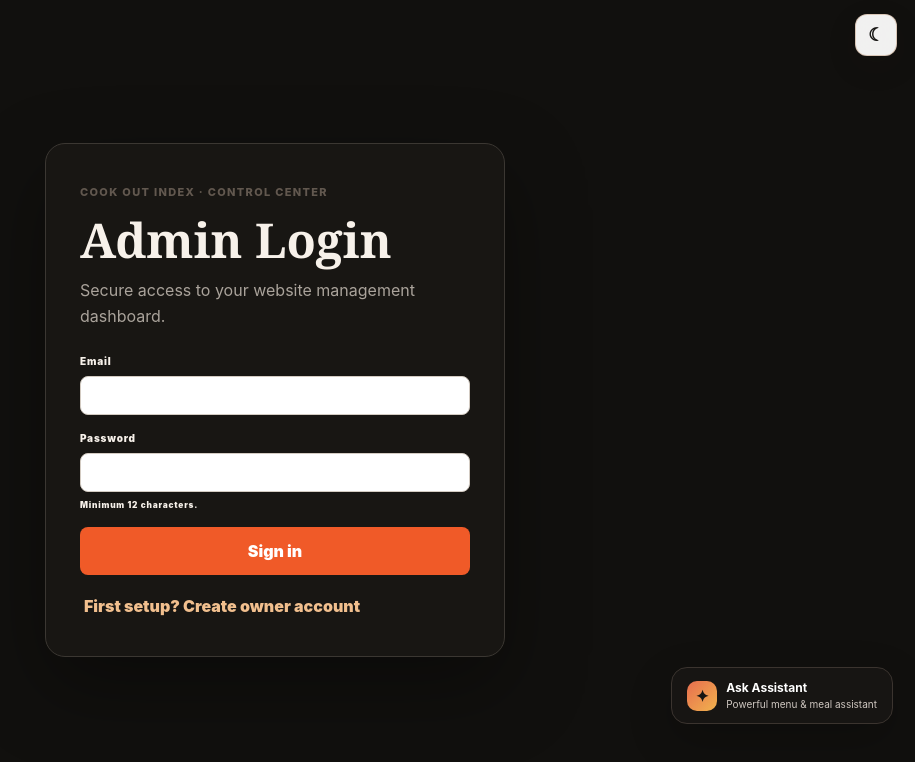
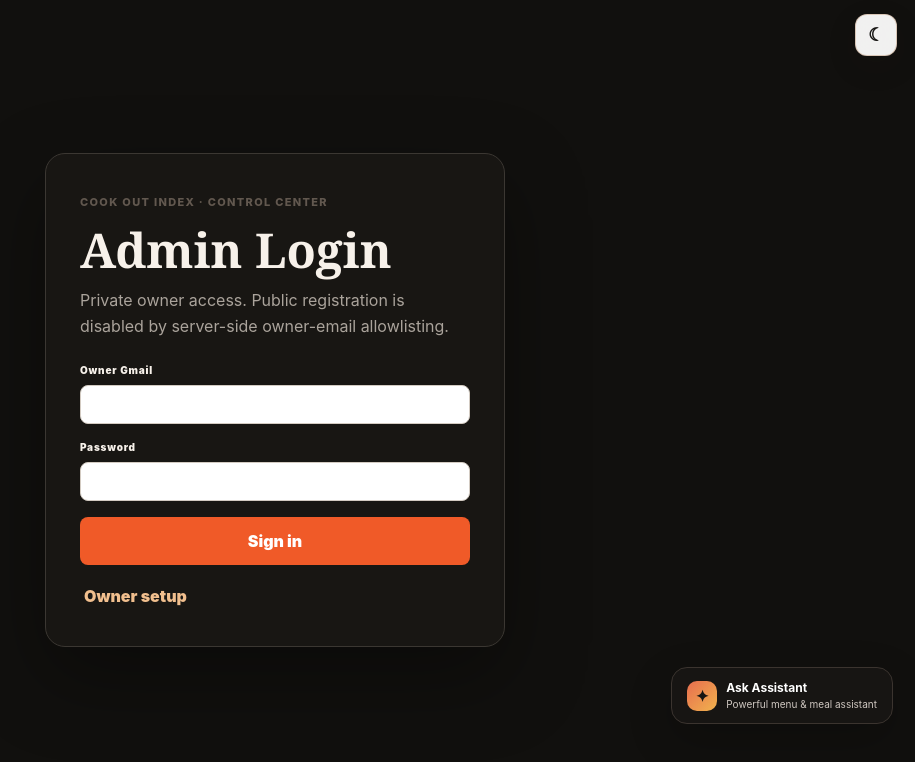
Before and after one commit to syedahtishamshahg/cookout-menu-platform, a Next.js app: page /admin/login in a window 1280 px wide. Shown: the top 762 px of the page, without its empty margins (365-1280 px from the left). Built offline with nearby package versions, Linux system fonts and the light colour scheme.

Commit message:
Add password confirmation and Gmail verification code form

```diff
--- a/src/app/admin/login/page.tsx
+++ b/src/app/admin/login/page.tsx
@@ -1,30 +1,24 @@
 "use client";
-import { useState } from "react";
-import { useRouter } from "next/navigation";
-
+import {useState} from "react";
+import {useRouter} from "next/navigation";
+type Mode="login"|"register";
 export default function AdminLogin(){
- const [mode,setMode]=useState<"login"|"register">("login");
- const [email,setEmail]=useState(""),[password,setPassword]=useState(""),[error,setError]=useState(""),[busy,setBusy]=useState(false);
+ const [mode,setMode]=useState<Mode>("login");
+ const [email,setEmail]=useState(""),[password,setPassword]=useState(""),[confirmPassword,setConfirmPassword]=useState(""),[code,setCode]=useState("");
+ const [codeSent,setCodeSent]=useState(false),[error,setError]=useState(""),[notice,setNotice]=useState(""),[busy,setBusy]=useState(false);
  const router=useRouter();
- async function submit(e:React.FormEvent){
-  e.preventDefault(); setBusy(true); setError("");
-  try{
-   const r=await fetch("/api/admin/auth",{method:"POST",headers:{"Content-Type":"application/json"},body:JSON.stringify({action:mode,email,password})});
-   const d=await r.json();
-   if(!r.ok) throw new Error(d.error||"Unable to continue");
-   router.push("/admin/dashboard"); router.refresh();
-  }catch(e){setError(e instanceof Error?e.message:"Unable to continue")}finally{setBusy(false)}
- }
- return <main className="admin-auth-page"><div className="admin-auth-card">
-  <div className="eyebrow">COOK OUT INDEX · CONTROL CENTER</div>
-  <h1>{mode==="login"?"Admin Login":"Owner Registration"}</h1>
-  <p>{mode==="login"?"Secure access to your website management dashboard.":"Create the first owner account. Registration automatically closes after the first account."}</p>
-  <form onSubmit={submit}>
-   <label>Email<input type="email" value={email} onChange={e=>setEmail(e.target.value)} required /></label>
-   <label>Password<input type="password" value={password} onChange={e=>setPassword(e.target.value)} minLength={12} required /><small>Minimum 12 characters.</small></label>
-   {error&&<div className="admin-error">{error}</div>}
-   <button disabled={busy}>{busy?"Please wait…":mode==="login"?"Sign in":"Create owner account"}</button>
-  </form>
-  <button className="admin-link" type="button" onClick={()=>{setMode(mode==="login"?"register":"login");setError("")}}>{mode==="login"?"First setup? Create owner account":"Already registered? Sign in"}</button>
+ async function post(action:string){const r=await fetch("/api/admin/auth",{method:"POST",headers:{"Content-Type":"application/json"},body:JSON.stringify({action,email,password,confirmPassword,code})});const d=await r.json();if(!r.ok)throw new Error(d.error||"Request failed");return d;}
+ async function requestCode(){setBusy(true);setError("");setNotice("");try{const d=await post("request-code");setCodeSent(true);setNotice(d.message||"Code sent. Check Gmail and spam folder.");}catch(e){setError(e instanceof Error?e.message:"Unable to send verification code.")}finally{setBusy(false)}}
+ async function submit(e:React.FormEvent){e.preventDefault();setBusy(true);setError("");setNotice("");try{await post(mode);router.push("/admin/dashboard");router.refresh();}catch(e){setError(e instanceof Error?e.message:"Unable to continue.")}finally{setBusy(false)}}
+ return <main className="admin-auth-page"><div className="admin-auth-card"><div className="eyebrow">COOK OUT INDEX · CONTROL CENTER</div><h1>{mode==="login"?"Admin Login":"Owner Registration"}</h1><p>{mode==="login"?"Private owner access. Public registration is disabled by server-side owner-email allowlisting.":"Only the owner email configured in Cloudflare can register. Verify Gmail before creating the account."}</p>
+ <form onSubmit={submit}>
+ <label>Owner Gmail<input type="email" autoComplete="email" value={email} onChange={e=>setEmail(e.target.value)} required /></label>
+ {mode==="register"?<><button type="button" disabled={busy||codeSent} onClick={requestCode}>{busy?"Please wait…":codeSent?"Verification code sent":"Send Gmail verification code"}</button>
+ <label>Verification code<input inputMode="numeric" autoComplete="one-time-code" maxLength={6} value={code} onChange={e=>setCode(e.target.value.replace(/\D/g,"").slice(0,6))} required placeholder="6-digit code"/></label>
+ <label>Enter Password<input type="password" autoComplete="new-password" value={password} onChange={e=>setPassword(e.target.value)} minLength={14} required/><small>Minimum 14 characters.</small></label>
+ <label>Confirm Password<input type="password" autoComplete="new-password" value={confirmPassword} onChange={e=>setConfirmPassword(e.target.value)} minLength={14} required/></label></>:<label>Password<input type="password" autoComplete="current-password" value={password} onChange={e=>setPassword(e.target.value)} required/></label>}
+ {notice&&<div className="admin-notice">{notice}</div>}{error&&<div className="admin-error">{error}</div>}
+ <button disabled={busy|| (mode==="register"&&!codeSent)}>{busy?"Please wait…":mode==="login"?"Sign in":"Verify code & create owner account"}</button></form>
+ <button className="admin-link" type="button" onClick={()=>{setMode(mode==="login"?"register":"login");setError("");setNotice("");setCodeSent(false);setCode("");setPassword("");setConfirmPassword("")}}>{mode==="login"?"Owner setup":"Already registered? Sign in"}</button>
  </div></main>
 }
```
